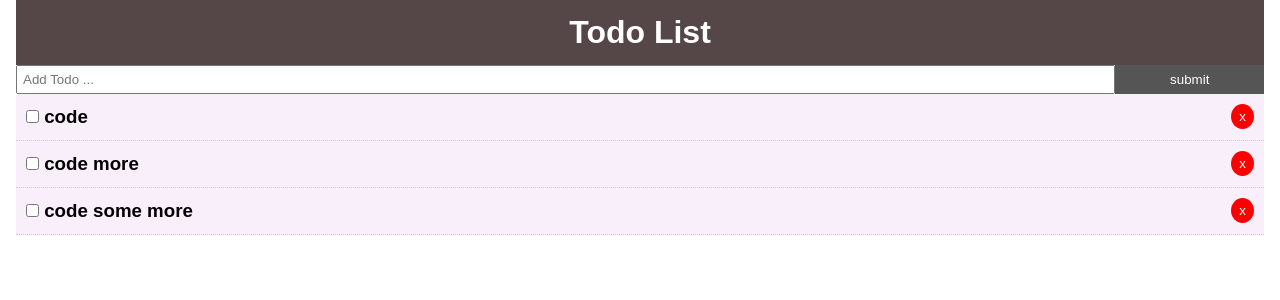
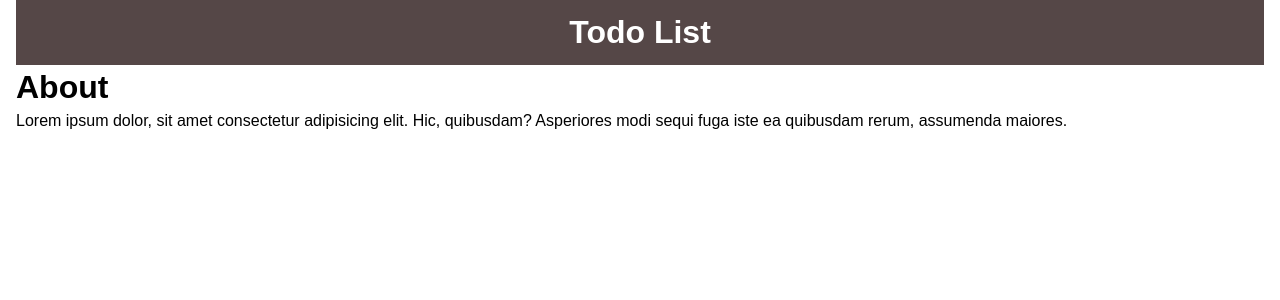
Before and after one commit to KhanDoors/react-practice-app, a React (Create React App) app: page /about in a window 1280 px wide. Shown: the top 300 px of the page. Built offline with nearby package versions, Linux system fonts and the light colour scheme.

Commit message:
react router implemented

```diff
--- a/package.json
+++ b/package.json
@@ -5,7 +5,9 @@
   "dependencies": {
     "react": "^16.7.0",
     "react-dom": "^16.7.0",
-    "react-scripts": "2.1.2"
+    "react-router-dom": "^4.3.1",
+    "react-scripts": "2.1.2",
+    "uuid": "^3.3.2"
   },
   "scripts": {
     "start": "react-scripts start",
--- a/src/App.js
+++ b/src/App.js
@@ -1,7 +1,10 @@
-import React, { Component } from "react";
+import React, { Component, Fragment } from "react";
+import { BrowserRouter as Router, Route } from "react-router-dom";
 import Todos from "./components/Todos";
 import Header from "./components/Header";
 import AddTodo from "./components/AddTodo";
+import About from "./components/About";
+import uuid from "uuid";
 
 import "./App.css";
 
@@ -9,17 +12,17 @@ class App extends Component {
   state = {
     todos: [
       {
-        id: 1,
+        id: uuid.v4(),
         title: "code",
         completed: false
       },
       {
-        id: 2,
+        id: uuid.v4(),
         title: "code more",
         completed: false
       },
       {
-        id: 3,
+        id: uuid.v4(),
         title: "code some more",
         completed: false
       }
@@ -45,7 +48,7 @@ class App extends Component {
 
   addTodo = title => {
     const newTodo = {
-      id: 4,
+      id: uuid.v4(),
       title,
       completed: false
     };
@@ -54,17 +57,28 @@ class App extends Component {
 
   render() {
     return (
+      <Router>
         <div className="App">
           <div className="container">
             <Header />
+            <Route
+              exact
+              path="/"
+              render={props => (
+                <Fragment>
                   <AddTodo addTodo={this.addTodo} />
                   <Todos
                     todos={this.state.todos}
                     markComplete={this.markComplete}
                     delTodo={this.delTodo}
                   />
+                </Fragment>
+              )}
+            />
+            <Route path="/about" component={About} />
           </div>
         </div>
+      </Router>
     );
   }
 }
--- /dev/null
+++ b/src/components/About.js
@@ -0,0 +1,16 @@
+import React, { Fragment } from "react";
+
+const About = () => {
+  return (
+    <Fragment>
+      <h1>About</h1>
+      <p>
+        Lorem ipsum dolor, sit amet consectetur adipisicing elit. Hic,
+        quibusdam? Asperiores modi sequi fuga iste ea quibusdam rerum, assumenda
+        maiores.
+      </p>
+    </Fragment>
+  );
+};
+
+export default About;
```
Also changed, not shown: 1 other file (tests, documents, lock files or other folders). Lines whose indentation alone changed are shown as unchanged.
